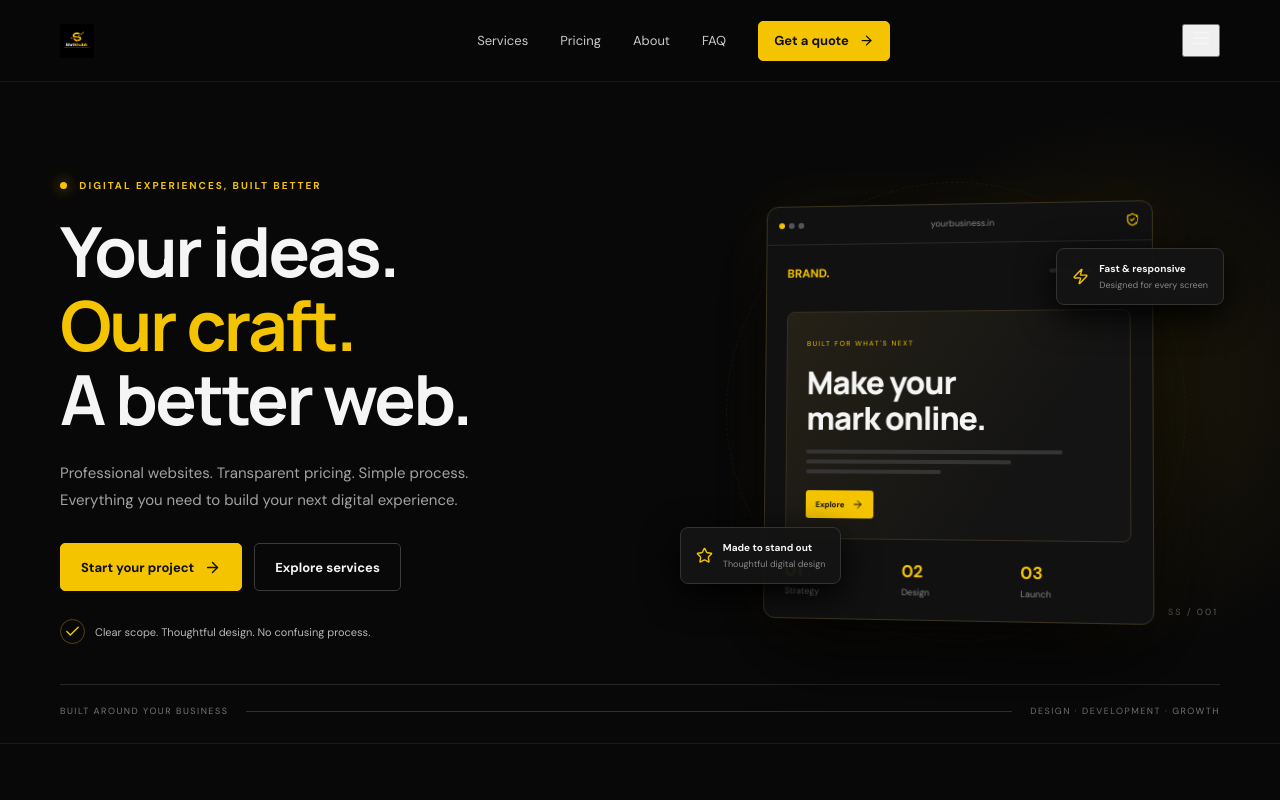
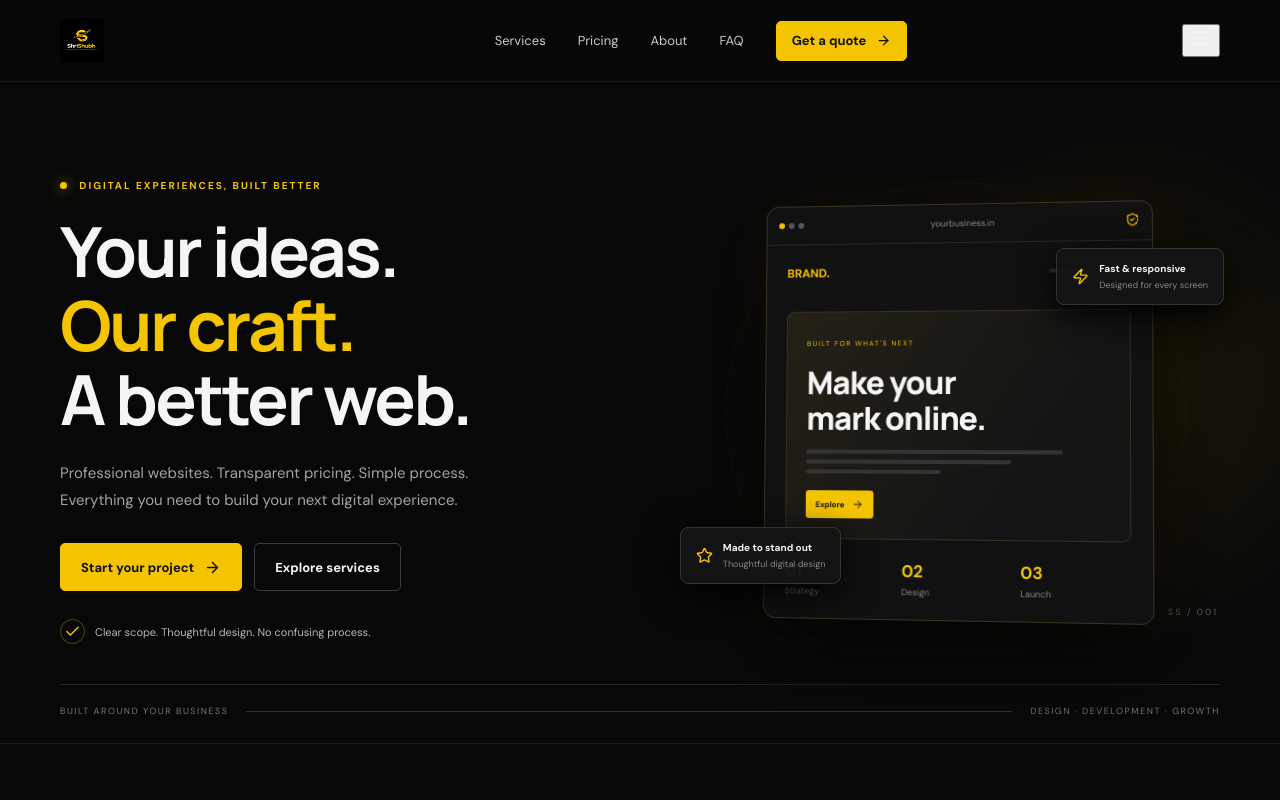
Before and after one commit to shrishubh521-oss/ShriShubh, a React (Vite) app: page / in a window 1280 px wide. Shown: the top 800 px of the page. Built offline with nearby package versions, Linux system fonts and the light colour scheme.

Commit message:
Update index.css

```diff
--- a/src/styles/index.css
+++ b/src/styles/index.css
@@ -260,23 +260,24 @@ h2 { font-size: clamp(35px, 4vw, 51px); line-height: 1.13; margin-bottom: 0; }
 }
 
 
-/* ShriShubh logo - slightly bigger and clearly visible */
 .brand {
-    display: inline-flex;
+    display: inline-flex !important;
     align-items: center;
     justify-content: flex-start;
-    width: 150px;
-    max-width: 150px;
-    height: 42px;
-    overflow: hidden;
+    width: 160px !important;
+    max-width: 160px !important;
+    height: 44px !important;
     flex-shrink: 0;
+    overflow: visible !important;
 }
 
 .site-logo {
-    display: block;
-    width: 145px;
-    height: 40px;
-    max-width: 100%;
+    display: block !important;
+    width: 155px !important;
+    min-width: 155px !important;
+    max-width: none !important;
+    height: 44px !important;
     object-fit: contain;
     object-position: left center;
+    flex-shrink: 0;
 }
```
